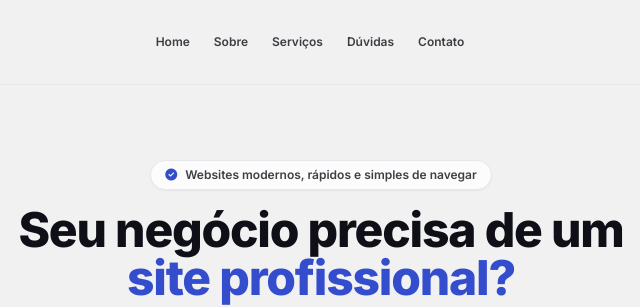
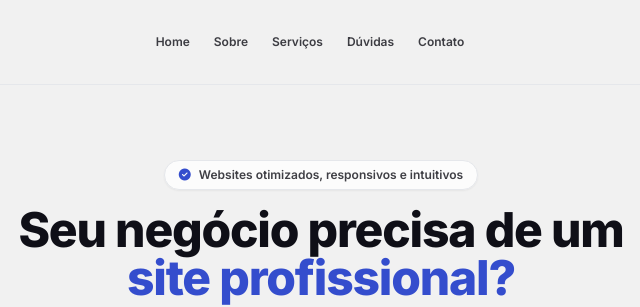
Before and after one commit to sistemapamptech/pamptechwebsite, a plain HTML site: page index.html in a window 1280 px wide. Shown: the top 307 px of the page, 319-959 px from the left. Drawn offline with nearby package versions, Linux system fonts and the light colour scheme.

Commit message:
Add files via upload

```diff
--- a/index.html
+++ b/index.html
@@ -139,7 +139,7 @@
 
             <div class="inline-flex items-center gap-2 bg-white/80 border border-gray-200 px-3.5 py-1.5 rounded-full shadow-sm mb-4">
                 <i class="fa-solid fa-circle-check text-accent text-xs"></i>
-                <span class="text-xs font-semibold text-darktext/80">Websites modernos, rápidos e simples de navegar</span>
+                <span class="text-xs font-semibold text-darktext/80">Websites otimizados, responsivos e intuitivos</span>
             </div>
 
             <h1 class="text-3xl md:text-5xl font-extrabold text-darktext tracking-tight max-w-2xl leading-tight">
```
